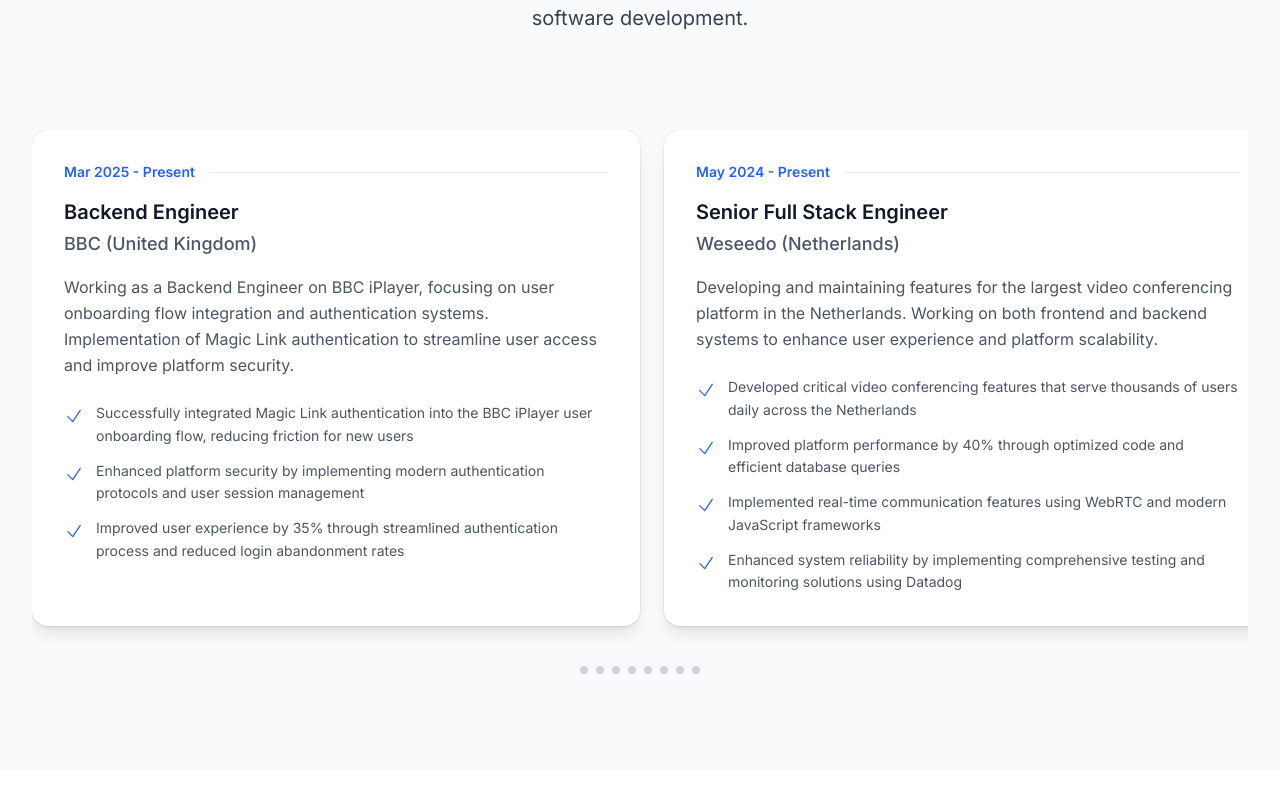
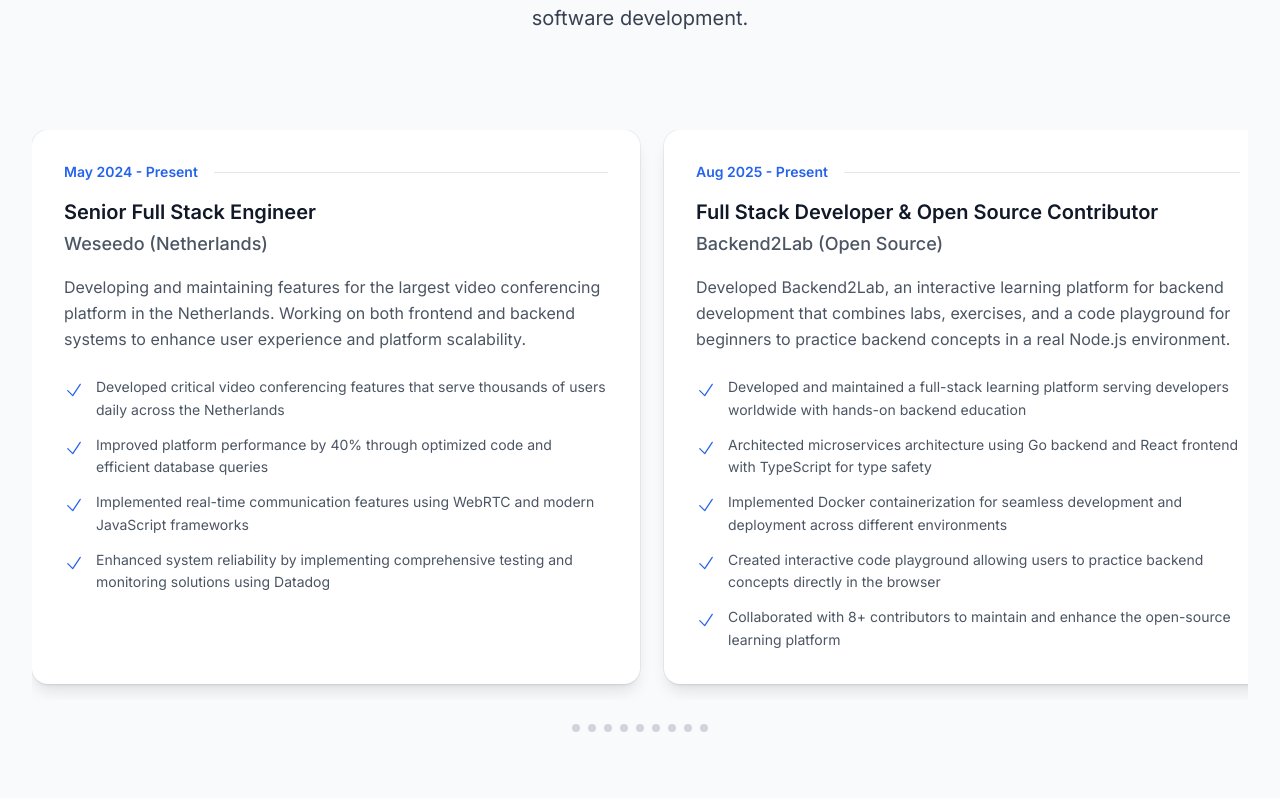
Before and after one commit to Hidyr/toluwap, a Next.js app: page / in a window 1280 px wide. Shown: the part 4882-5680 px from the top of the page. Built offline with nearby package versions, Linux system fonts and the light colour scheme.

Commit message:
add backend2lab

```diff
--- a/app/page.tsx
+++ b/app/page.tsx
@@ -87,17 +87,6 @@
 
 const experiences = [
   {
-    title: 'Backend Engineer',
-    company: 'BBC (United Kingdom)',
-    period: 'Mar 2025 - Present',
-    description: 'Working as a Backend Engineer on BBC iPlayer, focusing on user onboarding flow integration and authentication systems. Implementation of Magic Link authentication to streamline user access and improve platform security.',
-    achievements: [
-      'Successfully integrated Magic Link authentication into the BBC iPlayer user onboarding flow, reducing friction for new users',
-      'Enhanced platform security by implementing modern authentication protocols and user session management',
-      'Improved user experience by 35% through streamlined authentication process and reduced login abandonment rates'
-    ],
-  },
-  {
     title: 'Senior Full Stack Engineer',
     company: 'Weseedo (Netherlands)',
     period: 'May 2024 - Present',
@@ -107,6 +96,30 @@
       'Improved platform performance by 40% through optimized code and efficient database queries',
       'Implemented real-time communication features using WebRTC and modern JavaScript frameworks',
       'Enhanced system reliability by implementing comprehensive testing and monitoring solutions using Datadog'
+    ],
+  },
+  {
+    title: 'Full Stack Developer & Open Source Contributor',
+    company: 'Backend2Lab (Open Source)',
+    period: 'Aug 2025 - Present',
+    description: 'Developed Backend2Lab, an interactive learning platform for backend development that combines labs, exercises, and a code playground for beginners to practice backend concepts in a real Node.js environment.',
+    achievements: [
+      'Developed and maintained a full-stack learning platform serving developers worldwide with hands-on backend education',
+      'Architected microservices architecture using Go backend and React frontend with TypeScript for type safety',
+      'Implemented Docker containerization for seamless development and deployment across different environments',
+      'Created interactive code playground allowing users to practice backend concepts directly in the browser',
+      'Collaborated with 8+ contributors to maintain and enhance the open-source learning platform'
+    ],
+  },
+  {
+    title: 'Backend Engineer',
+    company: 'BBC (United Kingdom)',
+    period: 'Mar 2025 - July 2025',
+    description: 'Working as a Backend Engineer on BBC iPlayer, focusing on user onboarding flow integration and authentication systems. Implementation of Magic Link authentication to streamline user access and improve platform security.',
+    achievements: [
+      'Successfully integrated Magic Link authentication into the BBC iPlayer user onboarding flow, reducing friction for new users',
+      'Enhanced platform security by implementing modern authentication protocols and user session management',
+      'Improved user experience by 35% through streamlined authentication process and reduced login abandonment rates'
     ],
   },
   {
@@ -189,6 +202,12 @@
     description: 'Developed and maintained features for the largest video conferencing platform in the Netherlands, serving thousands of users with real-time communication capabilities',
     tech: ['JavaScript', 'TypeScript', 'Node.js', 'Vue.js', 'Docker', 'GitLab'],
     image: '/projects/weseedo.png',
+  },
+  {
+    name: 'Backend2Lab - Interactive Learning Platform',
+    description: 'Open-source interactive learning platform for backend development combining labs, exercises, and code playground for beginners to practice backend concepts in real Node.js environment',
+    tech: ['Go', 'React', 'TypeScript', 'Node.js', 'Docker', 'JavaScript'],
+    image: '/projects/b2lab.png',
   },
   {
     name: 'Qutii.org - Product Map Interface',
```
Also changed, not shown: public/projects/b2lab.png (added).
